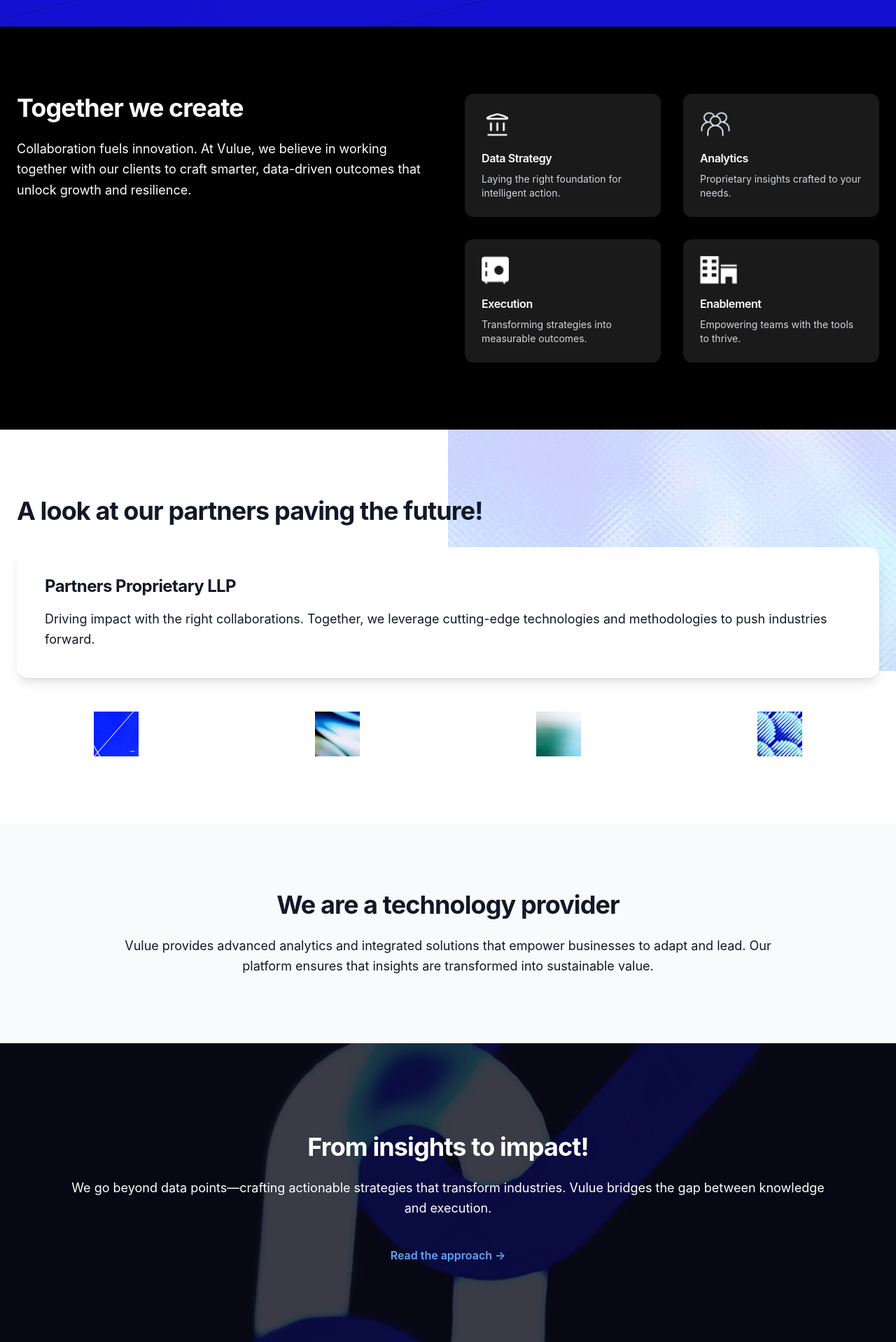
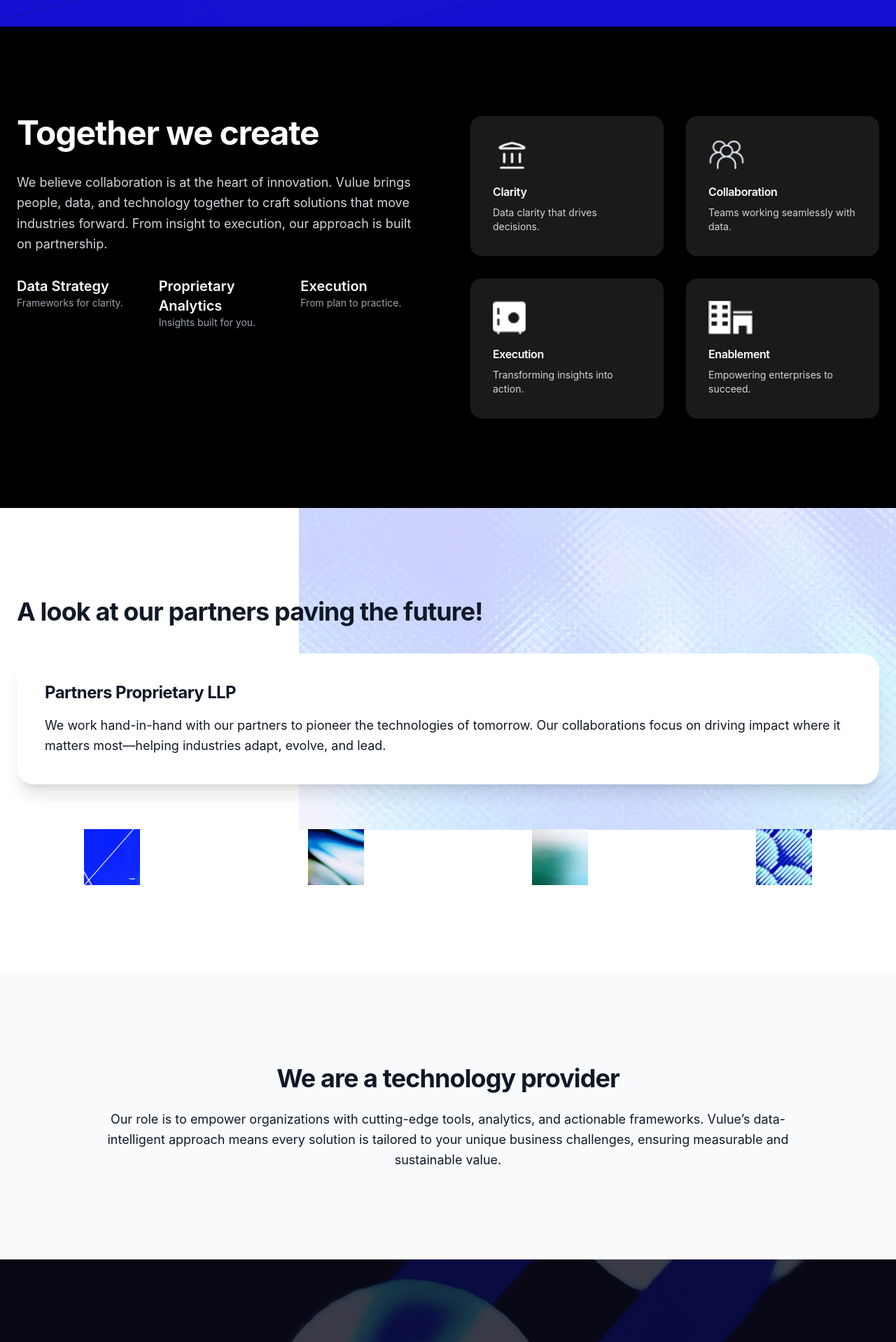
Before and after one commit to Krissbillions/Vulue-LPG, a React (Vite) app: page / in a window 1280 px wide. Shown: the part 762-2680 px from the top of the page at 70% size. Built offline with nearby package versions, Linux system fonts and the light colour scheme.

Commit message:
Update App.jsx

```diff
--- a/src/App.jsx
+++ b/src/App.jsx
@@ -21,27 +21,28 @@ import partner2 from "./assets/partner-2.png";
 import partner3 from "./assets/partner-3.png";
 import partner4 from "./assets/partner-4.png";
 
+/* ---------------- NAVBAR ---------------- */
 function Navbar() {
   return (
-    <nav className="fixed top-0 left-0 w-full z-50 bg-white/30 backdrop-blur-md shadow-sm">
+    <nav className="fixed top-0 left-0 w-full z-50 bg-white/30 backdrop-blur-md shadow-md">
       <div className="max-w-7xl mx-auto px-6 py-4 flex justify-between items-center">
         <img src={logo} alt="Vulue Logo" className="h-10" />
         <div className="hidden md:flex gap-8 items-center text-gray-900 font-medium">
-          <a href="#about" className="hover:text-blue-600">
+          <a href="#about" className="hover:text-blue-600 transition">
             About
           </a>
-          <a href="#partners" className="hover:text-blue-600">
+          <a href="#partners" className="hover:text-blue-600 transition">
             Partners
           </a>
-          <a href="#insights" className="hover:text-blue-600">
+          <a href="#insights" className="hover:text-blue-600 transition">
             Insights
           </a>
-          <a href="#suite" className="hover:text-blue-600">
+          <a href="#suite" className="hover:text-blue-600 transition">
             TrailX Suite
           </a>
           <Link
             to="/login"
-            className="ml-6 px-4 py-2 bg-blue-600 text-white rounded-full hover:bg-blue-700 transition"
+            className="ml-6 px-6 py-2 bg-blue-600 text-white rounded-full hover:bg-blue-700 transition"
           >
             Log in
           </Link>
@@ -51,6 +52,7 @@ function Navbar() {
   );
 }
 
+/* ---------------- HERO ---------------- */
 function Hero() {
   return (
     <section
@@ -62,14 +64,16 @@ function Hero() {
         alt=""
         className="absolute inset-0 w-full h-full object-cover opacity-30"
       />
-      <div className="relative z-10 max-w-3xl px-6">
-        <h1 className="text-5xl md:text-7xl font-bold mb-6">
+      <div className="relative z-10 max-w-4xl px-6">
+        <h1 className="text-5xl md:text-7xl font-bold mb-6 leading-tight">
           Say hello to Vulue!
         </h1>
         <p className="text-lg md:text-xl mb-8 leading-relaxed">
-          The data-intelligent platform powering tomorrow’s decisions today.
+          Vulue is the future-ready data-intelligent platform that transforms
+          the way organizations create value from data. With Vulue, your
+          strategies are not just written, they’re realized.
         </p>
-        <div className="flex justify-center gap-4">
+        <div className="flex justify-center gap-4 flex-wrap">
           <Link
             to="/login"
             className="px-6 py-3 bg-white text-blue-600 rounded-full font-semibold hover:bg-gray-100 transition"
@@ -88,45 +92,71 @@ function Hero() {
   );
 }
 
+/* ---------------- TOGETHER WE CREATE ---------------- */
 function TogetherWeCreate() {
   return (
-    <section id="about" className="bg-black text-white py-24">
-      <div className="max-w-7xl mx-auto px-6 grid md:grid-cols-2 gap-12 items-start">
+    <section id="about" className="bg-black text-white py-32">
+      <div className="max-w-7xl mx-auto px-6 grid md:grid-cols-2 gap-16 items-start">
         <div>
-          <h2 className="text-4xl font-bold mb-6">Together we create</h2>
-          <p className="text-lg leading-relaxed">
-            Collaboration fuels innovation. At Vulue, we believe in working
-            together with our clients to craft smarter, data-driven outcomes
-            that unlock growth and resilience.
+          <h2 className="text-4xl md:text-5xl font-bold mb-8">
+            Together we create
+          </h2>
+          <p className="text-lg leading-relaxed text-gray-300 mb-8">
+            We believe collaboration is at the heart of innovation. Vulue brings
+            people, data, and technology together to craft solutions that move
+            industries forward. From insight to execution, our approach is built
+            on partnership.
+          </p>
+          <div className="grid grid-cols-3 gap-6">
+            <div className="flex flex-col items-start">
+              <span className="text-xl font-semibold">Data Strategy</span>
+              <span className="text-sm text-gray-400">
+                Frameworks for clarity.
+              </span>
+            </div>
+            <div className="flex flex-col items-start">
+              <span className="text-xl font-semibold">
+                Proprietary Analytics
+              </span>
+              <span className="text-sm text-gray-400">
+                Insights built for you.
+              </span>
+            </div>
+            <div className="flex flex-col items-start">
+              <span className="text-xl font-semibold">Execution</span>
+              <span className="text-sm text-gray-400">
+                From plan to practice.
+              </span>
+            </div>
+          </div>
+        </div>
+        <div className="grid grid-cols-2 gap-8">
+          <div className="p-8 bg-white/10 rounded-2xl">
+            <img src={icon1} alt="" className="h-12 mb-4" />
+            <h3 className="font-semibold mb-2">Clarity</h3>
+            <p className="text-sm text-gray-300">
+              Data clarity that drives decisions.
             </p>
           </div>
-        <div className="grid grid-cols-2 gap-8">
-          <div className="p-6 bg-white/10 rounded-xl">
-            <img src={icon1} alt="" className="h-10 mb-4" />
-            <h3 className="font-semibold mb-2">Data Strategy</h3>
+          <div className="p-8 bg-white/10 rounded-2xl">
+            <img src={icon2} alt="" className="h-12 mb-4" />
+            <h3 className="font-semibold mb-2">Collaboration</h3>
             <p className="text-sm text-gray-300">
-              Laying the right foundation for intelligent action.
+              Teams working seamlessly with data.
             </p>
           </div>
-          <div className="p-6 bg-white/10 rounded-xl">
-            <img src={icon2} alt="" className="h-10 mb-4" />
-            <h3 className="font-semibold mb-2">Analytics</h3>
+          <div className="p-8 bg-white/10 rounded-2xl">
+            <img src={icon3} alt="" className="h-12 mb-4" />
+            <h3 className="font-semibold mb-2">Execution</h3>
             <p className="text-sm text-gray-300">
-              Proprietary insights crafted to your needs.
+              Transforming insights into action.
             </p>
           </div>
-          <div className="p-6 bg-white/10 rounded-xl">
-            <img src={icon3} alt="" className="h-10 mb-4" />
-            <h3 className="font-semibold mb-2">Execution</h3>
-            <p className="text-sm text-gray-300">
-              Transforming strategies into measurable outcomes.
-            </p>
-          </div>
-          <div className="p-6 bg-white/10 rounded-xl">
-            <img src={icon4} alt="" className="h-10 mb-4" />
+          <div className="p-8 bg-white/10 rounded-2xl">
+            <img src={icon4} alt="" className="h-12 mb-4" />
             <h3 className="font-semibold mb-2">Enablement</h3>
             <p className="text-sm text-gray-300">
-              Empowering teams with the tools to thrive.
+              Empowering enterprises to succeed.
             </p>
           </div>
         </div>
@@ -135,64 +165,66 @@ function TogetherWeCreate() {
   );
 }
 
+/* ---------------- PARTNERS ---------------- */
 function Partners() {
   return (
     <section
       id="partners"
-      className="relative py-24 bg-white text-gray-900 overflow-hidden"
+      className="relative py-32 bg-white text-gray-900 overflow-hidden"
     >
       <img
         src={gradient1}
         alt=""
-        className="absolute top-0 right-0 w-1/2 opacity-20 pointer-events-none"
+        className="absolute top-0 right-0 w-2/3 opacity-20 pointer-events-none"
       />
       <div className="relative max-w-7xl mx-auto px-6">
-        <h2 className="text-4xl font-bold mb-8">
+        <h2 className="text-4xl font-bold mb-10">
           A look at our partners paving the future!
         </h2>
-        <div className="bg-white rounded-2xl shadow-lg p-10 mb-12">
+        <div className="bg-white rounded-3xl shadow-xl p-10 mb-16">
           <h3 className="text-2xl font-bold mb-4">
             Partners Proprietary LLP
           </h3>
           <p className="text-lg leading-relaxed">
-            Driving impact with the right collaborations. Together, we leverage
-            cutting-edge technologies and methodologies to push industries
-            forward.
+            We work hand-in-hand with our partners to pioneer the technologies
+            of tomorrow. Our collaborations focus on driving impact where it
+            matters most—helping industries adapt, evolve, and lead.
           </p>
         </div>
-        <div className="grid grid-cols-2 md:grid-cols-4 gap-8">
-          <img src={partner1} alt="Partner 1" className="h-16 mx-auto" />
-          <img src={partner2} alt="Partner 2" className="h-16 mx-auto" />
-          <img src={partner3} alt="Partner 3" className="h-16 mx-auto" />
-          <img src={partner4} alt="Partner 4" className="h-16 mx-auto" />
+        <div className="grid grid-cols-2 md:grid-cols-4 gap-12 items-center">
+          <img src={partner1} alt="Partner 1" className="h-20 mx-auto" />
+          <img src={partner2} alt="Partner 2" className="h-20 mx-auto" />
+          <img src={partner3} alt="Partner 3" className="h-20 mx-auto" />
+          <img src={partner4} alt="Partner 4" className="h-20 mx-auto" />
         </div>
       </div>
     </section>
   );
 }
 
+/* ---------------- TECHNOLOGY PROVIDER ---------------- */
 function TechnologyProvider() {
   return (
-    <section className="py-24 bg-gray-50 text-gray-900">
+    <section className="py-32 bg-gray-50 text-gray-900">
       <div className="max-w-5xl mx-auto px-6 text-center">
-        <h2 className="text-3xl md:text-4xl font-bold mb-6">
-          We are a technology provider
-        </h2>
+        <h2 className="text-4xl font-bold mb-6">We are a technology provider</h2>
         <p className="text-lg leading-relaxed">
-          Vulue provides advanced analytics and integrated solutions that
-          empower businesses to adapt and lead. Our platform ensures that
-          insights are transformed into sustainable value.
+          Our role is to empower organizations with cutting-edge tools,
+          analytics, and actionable frameworks. Vulue’s data-intelligent
+          approach means every solution is tailored to your unique business
+          challenges, ensuring measurable and sustainable value.
         </p>
       </div>
     </section>
   );
 }
 
+/* ---------------- INSIGHTS ---------------- */
 function Insights() {
   return (
     <section
       id="insights"
-      className="relative py-32 bg-[#0A0A1A] text-white overflow-hidden"
+      className="relative py-40 bg-[#0A0A1A] text-white overflow-hidden"
     >
       <img
         src={chainImg}
@@ -200,14 +232,17 @@ function Insights() {
         className="absolute inset-0 w-full h-full object-cover opacity-20"
       />
       <div className="relative max-w-6xl mx-auto px-6 text-center">
-        <h2 className="text-4xl font-bold mb-6">From insights to impact!</h2>
-        <p className="text-lg leading-relaxed mb-6">
-          We go beyond data points—crafting actionable strategies that transform
-          industries. Vulue bridges the gap between knowledge and execution.
+        <h2 className="text-4xl md:text-5xl font-bold mb-8">
+          From insights to impact!
+        </h2>
+        <p className="text-lg leading-relaxed mb-8">
+          We unlock the full potential of your data to create transformation at
+          scale. With Vulue, actionable insights evolve into meaningful change
+          that reshapes industries and fuels innovation.
         </p>
         <a
           href="#approach"
-          className="inline-block mt-4 text-blue-400 font-semibold hover:underline"
+          className="inline-block mt-6 text-blue-400 font-semibold hover:underline"
         >
           Read the approach →
         </a>
@@ -216,56 +251,62 @@ function Insights() {
   );
 }
 
+/* ---------------- STRATEGIES BUILT ---------------- */
 function StrategiesBuilt() {
   return (
-    <section className="py-24 bg-gray-50 text-gray-900">
+    <section className="py-32 bg-gray-50 text-gray-900">
       <div className="max-w-5xl mx-auto px-6 text-center">
-        <h2 className="text-3xl md:text-4xl font-bold mb-6">
+        <h2 className="text-4xl font-bold mb-6">
           We took their strategies and built…
         </h2>
         <p className="text-lg leading-relaxed">
-          By translating insights into tangible outcomes, we create measurable
-          progress for our partners and clients. Our frameworks are built for
-          execution, scale, and adaptability.
+          By translating innovative strategies into structured execution, we
+          help organizations realize tangible impact. Our frameworks deliver
+          measurable progress that withstands disruption and uncertainty.
         </p>
       </div>
     </section>
   );
 }
 
+/* ---------------- PLATA × VULUE ---------------- */
 function PlataVulue() {
   return (
-    <section className="relative py-32 bg-gradient-to-r from-blue-900 to-blue-600 text-white overflow-hidden">
-      <div className="absolute inset-0 flex items-center justify-center text-8xl md:text-9xl font-extrabold text-white/10">
+    <section className="relative py-40 bg-gradient-to-r from-blue-900 to-blue-600 text-white overflow-hidden">
+      <div className="absolute inset-0 flex items-center justify-center text-8xl md:text-[10rem] font-extrabold text-white/10">
         Plata × Vulue
       </div>
       <div className="relative max-w-5xl mx-auto px-6 text-center">
-        <h2 className="text-3xl md:text-4xl font-bold mb-6">
+        <h2 className="text-4xl md:text-5xl font-bold mb-6">
           Plata × Vulue Collaboration
         </h2>
         <p className="text-lg leading-relaxed">
-          Together we combine methodologies, tools, and execution capabilities
-          to offer unmatched solutions for modern enterprises. This partnership
-          symbolizes resilience, agility, and progress.
+          By combining our methodologies and tools with Plata’s execution
+          strength, Vulue provides unparalleled solutions designed for scale,
+          adaptability, and future resilience.
         </p>
       </div>
     </section>
   );
 }
 
+/* ---------------- TAKE NEXT LEAP ---------------- */
 function TakeNextLeap() {
   return (
     <section
-      className="relative py-32 text-white text-center"
+      className="relative py-40 text-white text-center"
       style={{ backgroundImage: `url(${wavePattern})`, backgroundSize: "cover" }}
     >
       <div className="relative z-10 max-w-4xl mx-auto px-6">
-        <h2 className="text-4xl font-bold mb-6">Take your next leap with us</h2>
-        <p className="text-lg leading-relaxed mb-8">
-          Join Vulue’s early access program today. Log in to join our exclusive
-          wait-list or connect directly with our team.
+        <h2 className="text-4xl md:text-5xl font-bold mb-6">
+          Take your next leap with us
+        </h2>
+        <p className="text-lg leading-relaxed mb-10">
+          Become part of Vulue’s early access program. Log in to join our wait
+          list and shape the future with us—or connect directly with our team to
+          explore tailored solutions.
         </p>
-        <div className="flex justify-center gap-4">
+        <div className="flex justify-center gap-4 flex-wrap">
           <Link
             to="/login"
             className="px-6 py-3 bg-white text-blue-600 rounded-full font-semibold hover:bg-gray-100 transition"
@@ -284,35 +325,40 @@ function TakeNextLeap() {
   );
 }
 
+/* ---------------- TRAILX SUITE ---------------- */
 function TrailXSuite() {
   return (
     <section
       id="suite"
-      className="py-24 bg-white text-gray-900 border-t border-gray-200"
+      className="py-32 bg-white text-gray-900 border-t border-gray-200"
     >
       <div className="max-w-6xl mx-auto px-6 text-center">
-        <h2 className="text-3xl md:text-4xl font-bold mb-6">Our TrailX Suite</h2>
+        <h2 className="text-4xl md:text-5xl font-bold mb-6">
+          Our TrailX Suite
+        </h2>
         <p className="text-lg leading-relaxed mb-12">
-          Explore the powerful tools and partner ecosystem that form our TrailX
-          Suite, designed to unlock new dimensions of value for enterprises.
+          The TrailX Suite is Vulue’s complete ecosystem of tools, insights, and
+          partner solutions. It’s built to accelerate outcomes and unlock
+          enterprise-scale value.
         </p>
-        <div className="grid grid-cols-2 md:grid-cols-4 gap-8">
-          <img src={partner1} alt="Partner 1" className="h-16 mx-auto" />
-          <img src={partner2} alt="Partner 2" className="h-16 mx-auto" />
-          <img src={partner3} alt="Partner 3" className="h-16 mx-auto" />
-          <img src={partner4} alt="Partner 4" className="h-16 mx-auto" />
+        <div className="grid grid-cols-2 md:grid-cols-4 gap-12 items-center">
+          <img src={partner1} alt="Partner 1" className="h-20 mx-auto" />
+          <img src={partner2} alt="Partner 2" className="h-20 mx-auto" />
+          <img src={partner3} alt="Partner 3" className="h-20 mx-auto" />
+          <img src={partner4} alt="Partner 4" className="h-20 mx-auto" />
         </div>
       </div>
     </section>
   );
 }
 
+/* ---------------- FOOTER ---------------- */
 function Footer() {
   return (
-    <footer className="bg-[#0A0A1A] text-white py-12">
+    <footer className="bg-[#0A0A1A] text-white py-16">
       <div className="max-w-7xl mx-auto px-6 grid md:grid-cols-3 gap-8 items-center">
         <img src={logo} alt="Vulue Logo" className="h-12" />
-        <div className="flex justify-center md:justify-start gap-6">
+        <div className="flex justify-center md:justify-start gap-8">
           <a href="#about" className="hover:text-blue-400">
             About
           </a>
@@ -331,31 +377,32 @@ function Footer() {
   );
 }
 
+/* ---------------- WAITLIST MODAL ---------------- */
 function WaitlistModal({ onClose }) {
   return (
-    <div className="fixed inset-0 bg-black/60 flex items-center justify-center z-50">
-      <div className="bg-white p-8 rounded-2xl shadow-xl w-full max-w-md">
-        <h3 className="text-2xl font-bold mb-4 text-gray-900">
+    <div className="fixed inset-0 bg-black/70 flex items-center justify-center z-50">
+      <div className="bg-white p-10 rounded-2xl shadow-2xl w-full max-w-md">
+        <h3 className="text-2xl font-bold mb-6 text-gray-900">
           Join the Wait-list
         </h3>
-        <form className="space-y-4">
+        <form className="space-y-6">
           <div>
-            <label className="block text-sm font-medium text-gray-700 mb-1">
+            <label className="block text-sm font-medium text-gray-700 mb-2">
               Full Name
             </label>
             <input
               type="text"
-              className="w-full px-4 py-2 border rounded-lg focus:ring-2 focus:ring-blue-600"
+              className="w-full px-4 py-3 border rounded-lg focus:ring-2 focus:ring-blue-600"
               placeholder="First and Surname"
             />
           </div>
           <div>
-            <label className="block text-sm font-medium text-gray-700 mb-1">
+            <label className="block text-sm font-medium text-gray-700 mb-2">
               Email
             </label>
             <input
               type="email"
-              className="w-full px-4 py-2 border rounded-lg focus:ring-2 focus:ring-blue-600"
+              className="w-full px-4 py-3 border rounded-lg focus:ring-2 focus:ring-blue-600"
               placeholder="you@example.com"
             />
           </div>
@@ -368,7 +415,7 @@ function WaitlistModal({ onClose }) {
         </form>
         <button
           onClick={onClose}
-          className="mt-4 text-gray-500 hover:text-gray-700 text-sm"
+          className="mt-6 text-gray-500 hover:text-gray-700 text-sm"
         >
           Cancel
         </button>
@@ -377,44 +424,45 @@ function WaitlistModal({ onClose }) {
   );
 }
 
+/* ---------------- LOGIN PAGE ---------------- */
 function Login() {
   const [showWaitlist, setShowWaitlist] = useState(false);
 
   return (
-    <section className="min-h-screen flex items-center justify-center bg-gray-50 px-6">
-      <div className="w-full max-w-md bg-white p-8 rounded-2xl shadow-xl">
-        <h2 className="text-3xl font-bold mb-6 text-center text-gray-900">
+    <section className="min-h-screen flex items-center justify-center bg-gray-100 px-6">
+      <div className="w-full max-w-md bg-white p-10 rounded-2xl shadow-2xl">
+        <h2 className="text-3xl font-bold mb-8 text-center text-gray-900">
           Login to join wait-list
         </h2>
-        <form className="space-y-4">
+        <form className="space-y-6">
           <div>
-            <label className="block text-sm font-medium text-gray-700 mb-1">
+            <label className="block text-sm font-medium text-gray-700 mb-2">
               Account Type
             </label>
-            <select className="w-full px-4 py-2 border rounded-lg focus:ring-2 focus:ring-blue-600">
+            <select className="w-full px-4 py-3 border rounded-lg focus:ring-2 focus:ring-blue-600">
               <option>Individual Account</option>
               <option>Professional Account</option>
               <option>Enterprise Account</option>
             </select>
           </div>
           <div>
-            <label className="block text-sm font-medium text-gray-700 mb-1">
+            <label className="block text-sm font-medium text-gray-700 mb-2">
               Work Email
             </label>
             <input
               type="email"
-              className="w-full px-4 py-2 border rounded-lg focus:ring-2 focus:ring-blue-600"
+              className="w-full px-4 py-3 border rounded-lg focus:ring-2 focus:ring-blue-600"
               placeholder="you@example.com"
             />
          </div>
            <div>
-            <label className="block text-sm font-medium text-gray-700 mb-1">
-              OTP
+             <label className="block text-sm font-medium text-gray-700 mb-2">
+               Password
              </label>
              <input
-              type="text"
-              className="w-full px-4 py-2 border rounded-lg focus:ring-2 focus:ring-blue-600"
-              placeholder="Enter OTP"
+               type="password"
+               className="w-full px-4 py-3 border rounded-lg focus:ring-2 focus:ring-blue-600"
+               placeholder="Enter your password"
              />
            </div>
            <button
@@ -431,7 +479,8 @@ function Login() {
    );
 }
 
-function Landing() {
+/* ---------------- LANDING PAGE ---------------- */
+function LandingPage() {
   return (
     <>
       <Navbar />
@@ -449,13 +498,16 @@ function Landing() {
   );
 }
 
-export default function App() {
+/* ---------------- APP ---------------- */
+function App() {
   return (
     <Router>
       <Routes>
-        <Route path="/" element={<Landing />} />
+        <Route path="/" element={<LandingPage />} />
         <Route path="/login" element={<Login />} />
       </Routes>
     </Router>
   );
 }
+
+export default App;
```
Lines whose indentation alone changed are shown as unchanged.
